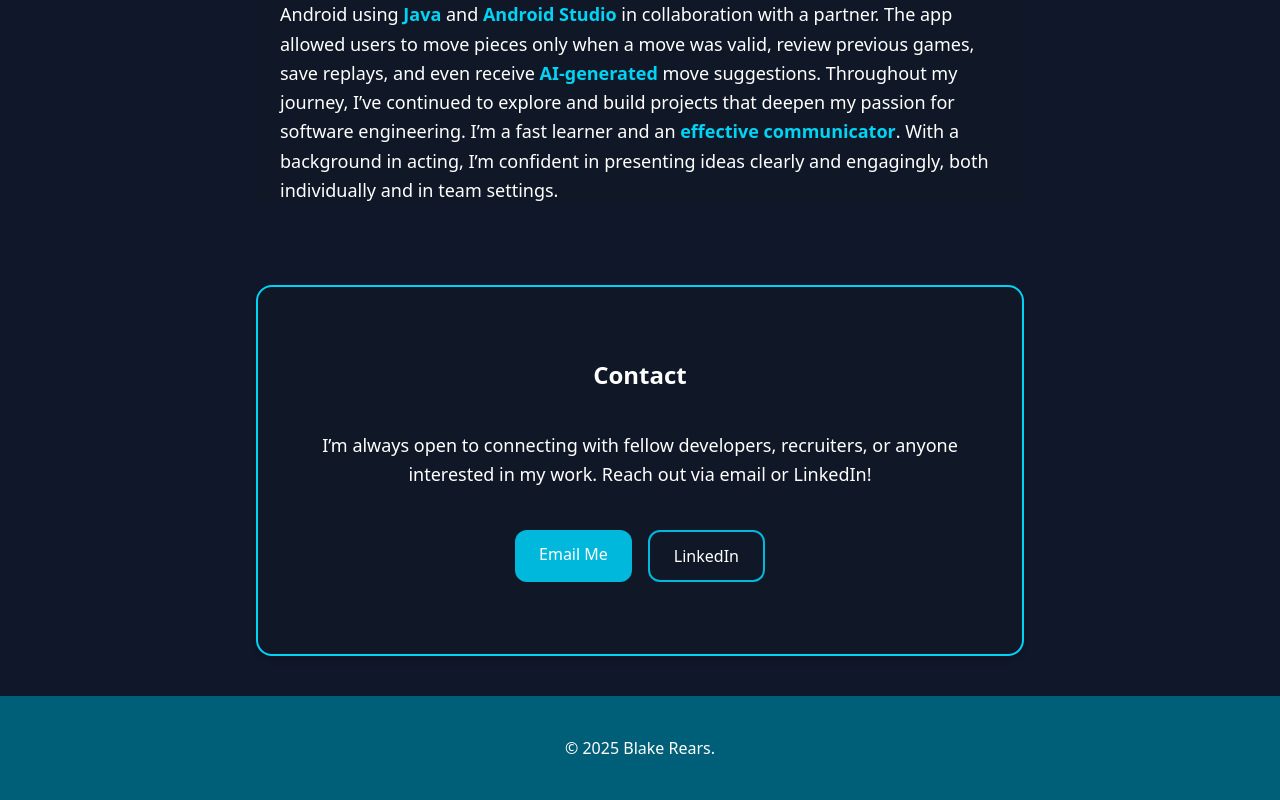
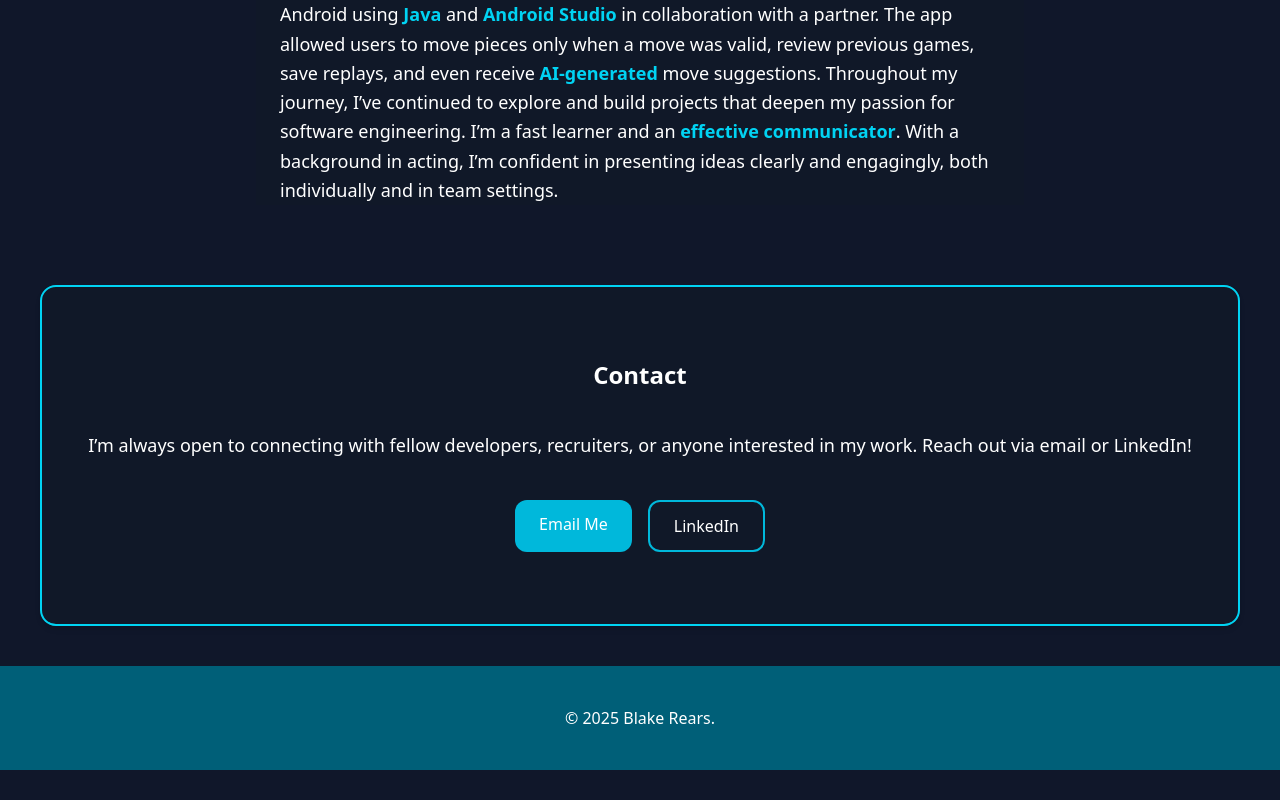
Before and after one commit to BlakeRears/blakes-website-updated, a React (Vite) app: page / in a window 1280 px wide. Shown: the part 1665-2465 px from the top of the page. After the commit the page ends 2435 px from the top, so only its background shows below. Built offline with nearby package versions, Linux system fonts and the light colour scheme.

Commit message:
git commit m-"Fixed magin on contact info and added hover:cursor to nav bar"

```diff
--- a/src/Contact.jsx
+++ b/src/Contact.jsx
@@ -1,7 +1,7 @@
 
 function Contact() {
     return (
-        <div className='border-2 mb-10 rounded-2xl border-cyan-400 py-8 px-6 bg-gray-900 text-white max-w-3xl mx-auto shadow-md'>
+        <div className='border-2 mb-10 mx-10 rounded-2xl border-cyan-400 py-8 px-6 bg-gray-900 text-white shadow-md'>
             <h2
                 id='contact'
                 className="text-2xl font-extrabold text-white text-center my-10"
--- a/src/Nav.jsx
+++ b/src/Nav.jsx
@@ -16,7 +16,7 @@ function Nav({ menuOpen, setMenuOpen }) {
                     Resume | CV
                 </a>
                 <button onClick={() => setMenuOpen(!menuOpen)}>
-                    <img src={HamBurgerIcon} alt='menu' className='size-10 text-white hover:scale-102' />
+                    <img src={HamBurgerIcon} alt='menu' className='size-10 text-white hover:scale-102 hover:cursor-pointer' />
                 </button>
             </div>
 
```
